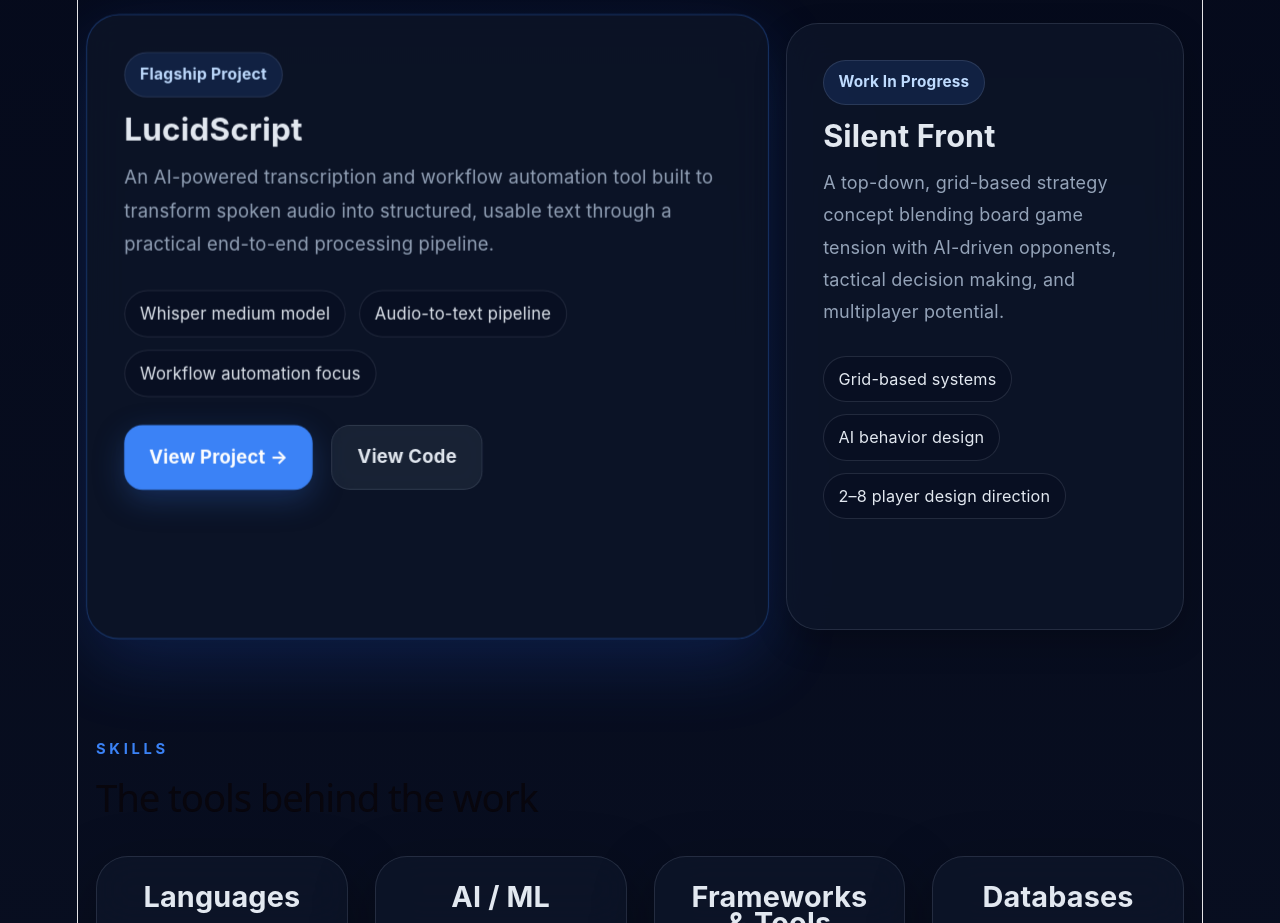
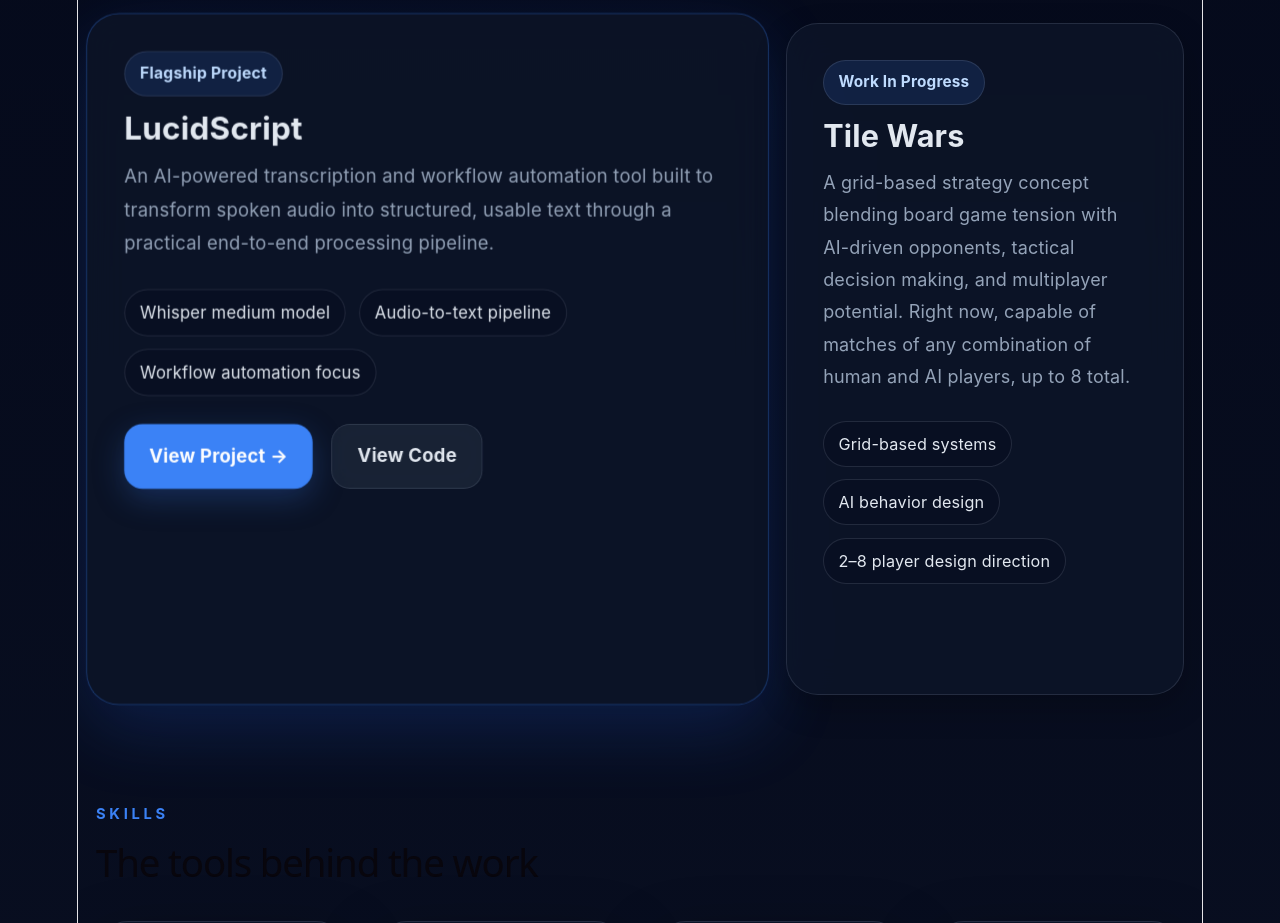
Before and after one commit to dodd623/portfolio, a React (Vite) app: page / in a window 1280 px wide. Shown: the part 1180-2103 px from the top of the page. Built offline with nearby package versions, Linux system fonts and the light colour scheme.

Commit message:
Renamed 'Silent Front' to 'Tile Wars'

```diff
--- a/src/App.jsx
+++ b/src/App.jsx
@@ -82,10 +82,10 @@ export default function App() {
       codeLink: "https://github.com/dodd623/LucidScript",
     },
     {
-      title: "Silent Front",
+      title: "Tile Wars",
       tag: "Work In Progress",
       description:
-        "A top-down, grid-based strategy concept blending board game tension with AI-driven opponents, tactical decision making, and multiplayer potential.",
+        "A grid-based strategy concept blending board game tension with AI-driven opponents, tactical decision making, and multiplayer potential. Right now, capable of matches of any combination of human and AI players, up to 8 total.",
       highlights: [
         "Grid-based systems",
         "AI behavior design",
```
